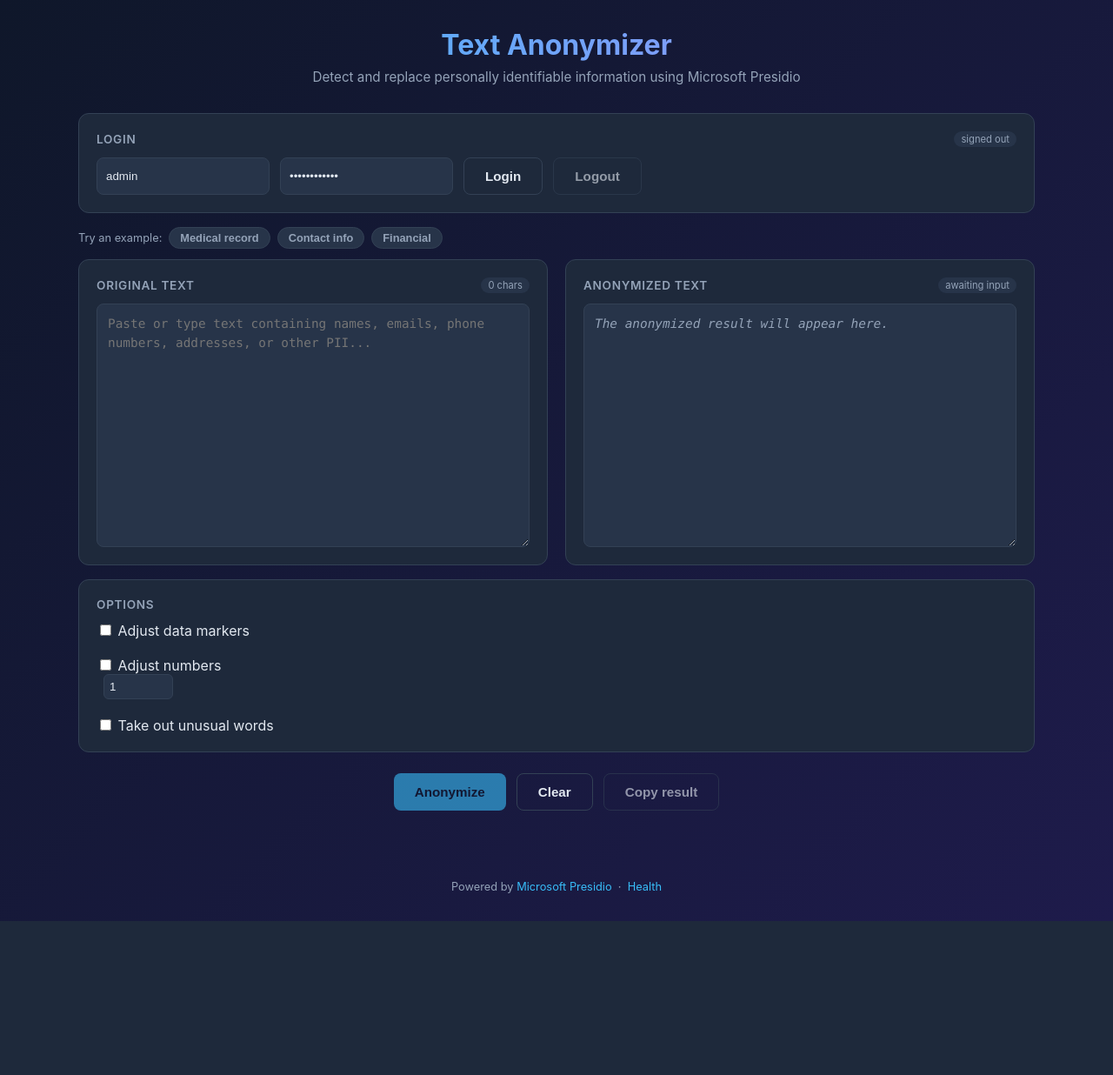
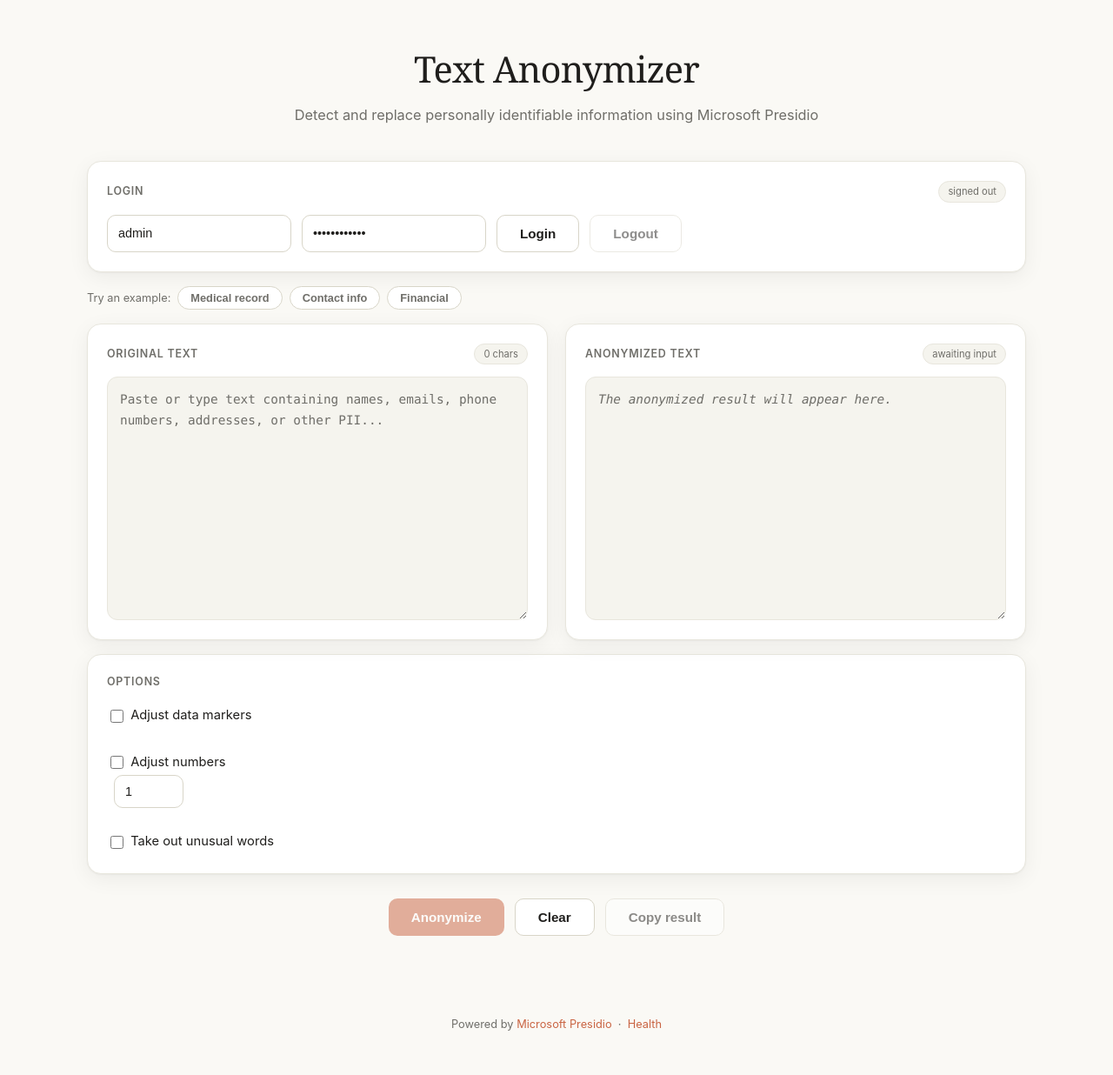
Before and after one commit to grysukuza/anonymize, a Flask app: page / in a window 1280 px wide. Shown: the whole page at 87% size. Before the commit the page ends 1059 px from the top, so only its background shows below. Run offline with Flask 2, Linux system fonts and the light colour scheme.

Commit message:
Restyle web UI with Claude-inspired design
Apply a warm light theme (cream background, terracotta/coral accent,
serif display heading, rounded cards with soft shadows) to the
anonymizer web UI. Markup and all client-side behavior are unchanged.

Co-Authored-By: Claude Opus 4.8 (1M context) <noreply@anthropic.com>
Claude-Session: https://claude.ai/code/session_01HMMfyUr5rM3o6iHhDMEJqk

```diff
--- a/presidio_service/templates/index.html
+++ b/presidio_service/templates/index.html
@@ -6,53 +6,58 @@
   <title>Text Anonymizer</title>
   <style>
     :root {
-      --bg: #0f172a;
-      --panel: #1e293b;
-      --panel-2: #273449;
-      --border: #334155;
-      --text: #e2e8f0;
-      --muted: #94a3b8;
-      --accent: #38bdf8;
-      --accent-hover: #0ea5e9;
-      --success: #22c55e;
-      --danger: #ef4444;
+      /* Claude-inspired palette */
+      --bg: #faf9f5;
+      --panel: #ffffff;
+      --panel-2: #f5f4ee;
+      --border: #e8e6dd;
+      --border-strong: #d8d5c8;
+      --text: #1f1e1c;
+      --muted: #6f6e69;
+      --accent: #c96442;       /* Claude coral / terracotta */
+      --accent-hover: #b4543494;
+      --accent-strong: #a84b2f;
+      --accent-soft: #f4e7e0;
+      --success: #3f8f5b;
+      --danger: #c0392b;
+      --shadow: 0 1px 2px rgba(20, 19, 17, 0.04), 0 6px 24px rgba(20, 19, 17, 0.06);
     }
 
     * { box-sizing: border-box; }
 
     body {
       margin: 0;
-      font-family: -apple-system, BlinkMacSystemFont, "Segoe UI", Roboto, "Helvetica Neue", Arial, sans-serif;
-      background: linear-gradient(135deg, #0f172a 0%, #1e1b4b 100%);
+      font-family: ui-sans-serif, -apple-system, BlinkMacSystemFont, "Segoe UI", Roboto, "Helvetica Neue", Arial, sans-serif;
+      background: var(--bg);
       color: var(--text);
       min-height: 100vh;
-      padding: 32px 16px;
+      padding: 48px 16px;
+      line-height: 1.5;
     }
 
     .container {
-      max-width: 1100px;
+      max-width: 1080px;
       margin: 0 auto;
     }
 
     header {
       text-align: center;
-      margin-bottom: 32px;
+      margin-bottom: 40px;
     }
 
     h1 {
-      margin: 0 0 8px;
-      font-size: 2rem;
-      font-weight: 700;
-      background: linear-gradient(90deg, #38bdf8, #a78bfa);
-      -webkit-background-clip: text;
-      background-clip: text;
-      color: transparent;
+      margin: 0 0 10px;
+      font-family: ui-serif, Georgia, "Times New Roman", Cambria, serif;
+      font-size: 2.6rem;
+      font-weight: 500;
+      letter-spacing: -0.02em;
+      color: var(--text);
     }
 
     .subtitle {
       color: var(--muted);
       margin: 0;
-      font-size: 0.95rem;
+      font-size: 1.02rem;
     }
 
     .panels {
@@ -68,32 +73,34 @@
     .panel {
       background: var(--panel);
       border: 1px solid var(--border);
-      border-radius: 12px;
-      padding: 20px;
+      border-radius: 16px;
+      padding: 22px;
       display: flex;
       flex-direction: column;
+      box-shadow: var(--shadow);
     }
 
     .panel-header {
       display: flex;
       justify-content: space-between;
       align-items: center;
-      margin-bottom: 12px;
+      margin-bottom: 14px;
     }
 
     .panel-title {
-      font-size: 0.85rem;
+      font-size: 0.78rem;
       font-weight: 600;
-      letter-spacing: 0.05em;
+      letter-spacing: 0.06em;
       text-transform: uppercase;
       color: var(--muted);
     }
 
     .badge {
       font-size: 0.7rem;
-      padding: 2px 8px;
+      padding: 3px 10px;
       border-radius: 999px;
       background: var(--panel-2);
+      border: 1px solid var(--border);
       color: var(--muted);
     }
 
@@ -102,19 +109,21 @@
       min-height: 280px;
       background: var(--panel-2);
       border: 1px solid var(--border);
-      border-radius: 8px;
+      border-radius: 12px;
       color: var(--text);
-      padding: 12px;
+      padding: 14px;
       font-family: ui-monospace, "SF Mono", Monaco, "Cascadia Code", monospace;
       font-size: 0.9rem;
-      line-height: 1.5;
+      line-height: 1.6;
       resize: vertical;
     }
+
+    textarea::placeholder { color: var(--muted); }
 
     textarea:focus {
       outline: none;
       border-color: var(--accent);
-      box-shadow: 0 0 0 3px rgba(56, 189, 248, 0.15);
+      box-shadow: 0 0 0 3px rgba(201, 100, 66, 0.14);
     }
 
     .output {
@@ -133,24 +142,38 @@
       display: flex;
       gap: 12px;
       justify-content: center;
-      margin: 24px 0;
+      margin: 28px 0;
       flex-wrap: wrap;
+    }
+
+    input[type="text"], input[type="password"], input[type="number"], #username, #password {
+      padding: 10px 12px;
+      border-radius: 10px;
+      border: 1px solid var(--border-strong);
+      background: var(--panel);
+      color: var(--text);
+      font-size: 0.9rem;
+    }
+    input:focus {
+      outline: none;
+      border-color: var(--accent);
+      box-shadow: 0 0 0 3px rgba(201, 100, 66, 0.14);
     }
 
     button {
       background: var(--accent);
-      color: #0f172a;
+      color: #fff;
       border: none;
-      border-radius: 8px;
-      padding: 12px 24px;
+      border-radius: 10px;
+      padding: 12px 26px;
       font-size: 0.95rem;
       font-weight: 600;
       cursor: pointer;
-      transition: background 0.15s, transform 0.1s;
+      transition: background 0.15s, transform 0.1s, box-shadow 0.15s;
     }
 
     button:hover:not(:disabled) {
-      background: var(--accent-hover);
+      background: var(--accent-strong);
     }
 
     button:active:not(:disabled) {
@@ -158,18 +181,19 @@
     }
 
     button:disabled {
-      opacity: 0.6;
+      opacity: 0.5;
       cursor: not-allowed;
     }
 
     button.secondary {
-      background: transparent;
+      background: var(--panel);
       color: var(--text);
-      border: 1px solid var(--border);
+      border: 1px solid var(--border-strong);
     }
 
     button.secondary:hover:not(:disabled) {
       background: var(--panel-2);
+      border-color: var(--accent);
     }
 
     .status {
@@ -186,7 +210,7 @@
       display: inline-block;
       width: 14px;
       height: 14px;
-      border: 2px solid var(--border);
+      border: 2px solid var(--border-strong);
       border-top-color: var(--accent);
       border-radius: 50%;
       animation: spin 0.8s linear infinite;
@@ -202,30 +226,35 @@
       display: flex;
       gap: 8px;
       flex-wrap: wrap;
-      margin-bottom: 12px;
+      margin-bottom: 16px;
+      align-items: center;
     }
 
     .example-chip {
-      background: var(--panel-2);
+      background: var(--panel);
       color: var(--muted);
-      border: 1px solid var(--border);
+      border: 1px solid var(--border-strong);
       border-radius: 999px;
-      padding: 4px 12px;
+      padding: 5px 14px;
       font-size: 0.8rem;
       cursor: pointer;
       transition: all 0.15s;
     }
 
     .example-chip:hover {
-      background: var(--border);
-      color: var(--text);
+      background: var(--accent-soft);
+      border-color: var(--accent);
+      color: var(--accent-strong);
     }
+
+    label { font-size: 0.92rem; color: var(--text); line-height: 2; }
+    input[type="checkbox"] { accent-color: var(--accent); width: 15px; height: 15px; vertical-align: middle; margin-right: 4px; }
 
     footer {
       text-align: center;
       color: var(--muted);
       font-size: 0.8rem;
-      margin-top: 32px;
+      margin-top: 40px;
     }
 
     footer a { color: var(--accent); text-decoration: none; }
@@ -247,8 +276,8 @@
         <span class="badge" id="authBadge">signed out</span>
       </div>
       <div class="controls" style="justify-content: flex-start; margin: 0;">
-        <input id="username" placeholder="Username" value="admin" style="padding:10px;border-radius:8px;border:1px solid var(--border);background:var(--panel-2);color:var(--text);" />
-        <input id="password" type="password" placeholder="Password" value="anonymize123" style="padding:10px;border-radius:8px;border:1px solid var(--border);background:var(--panel-2);color:var(--text);" />
+        <input id="username" placeholder="Username" value="admin" />
+        <input id="password" type="password" placeholder="Password" value="anonymize123" />
         <button id="loginBtn" class="secondary">Login</button>
         <button id="logoutBtn" class="secondary" disabled>Logout</button>
       </div>
@@ -286,7 +315,7 @@
       </div>
       <label><input type="checkbox" id="adjustData"> Adjust data markers</label><br/>
       <label><input type="checkbox" id="adjustNumbers"> Adjust numbers</label>
-      <input id="numberDelta" type="number" value="1" style="width:80px;margin-left:8px;padding:6px;border-radius:6px;border:1px solid var(--border);background:var(--panel-2);color:var(--text);" />
+      <input id="numberDelta" type="number" value="1" style="width:80px;margin-left:8px;" />
       <br/>
       <label><input type="checkbox" id="removeUnusualWords"> Take out unusual words</label>
     </div>
```
